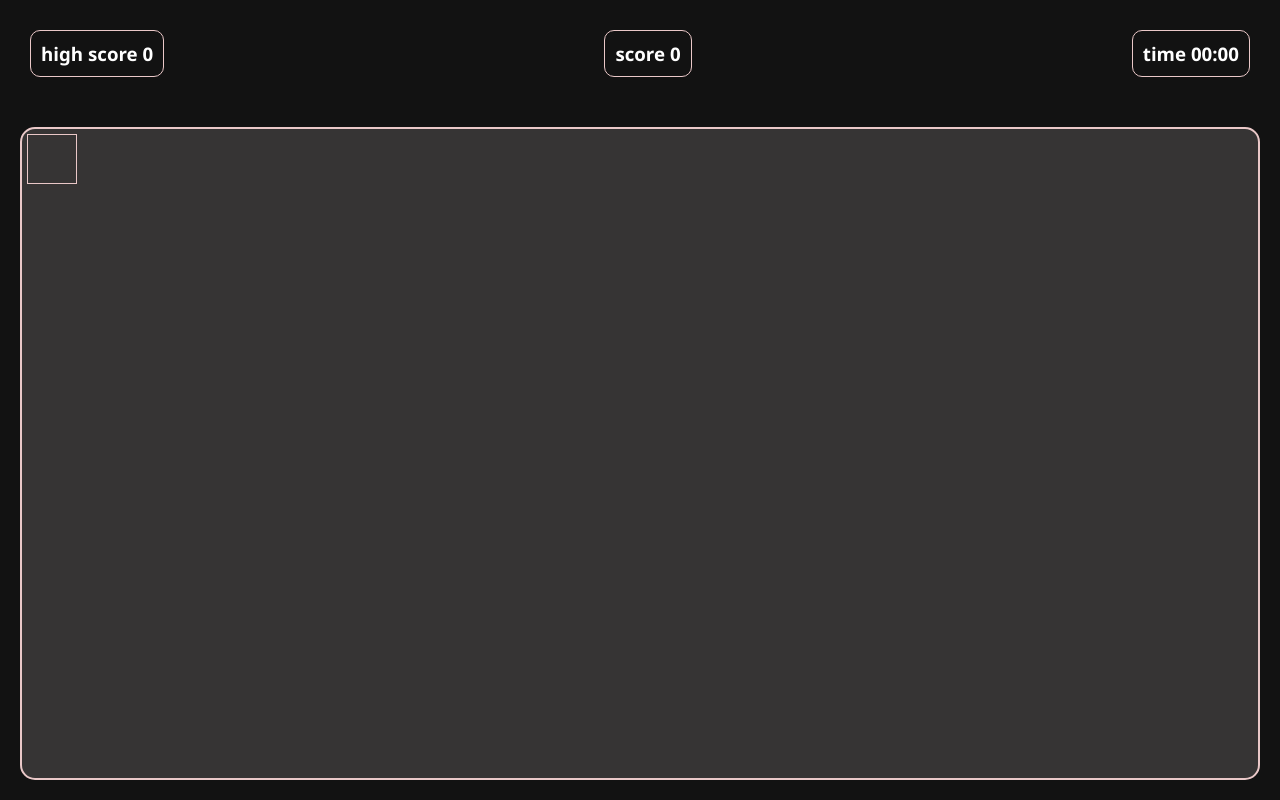
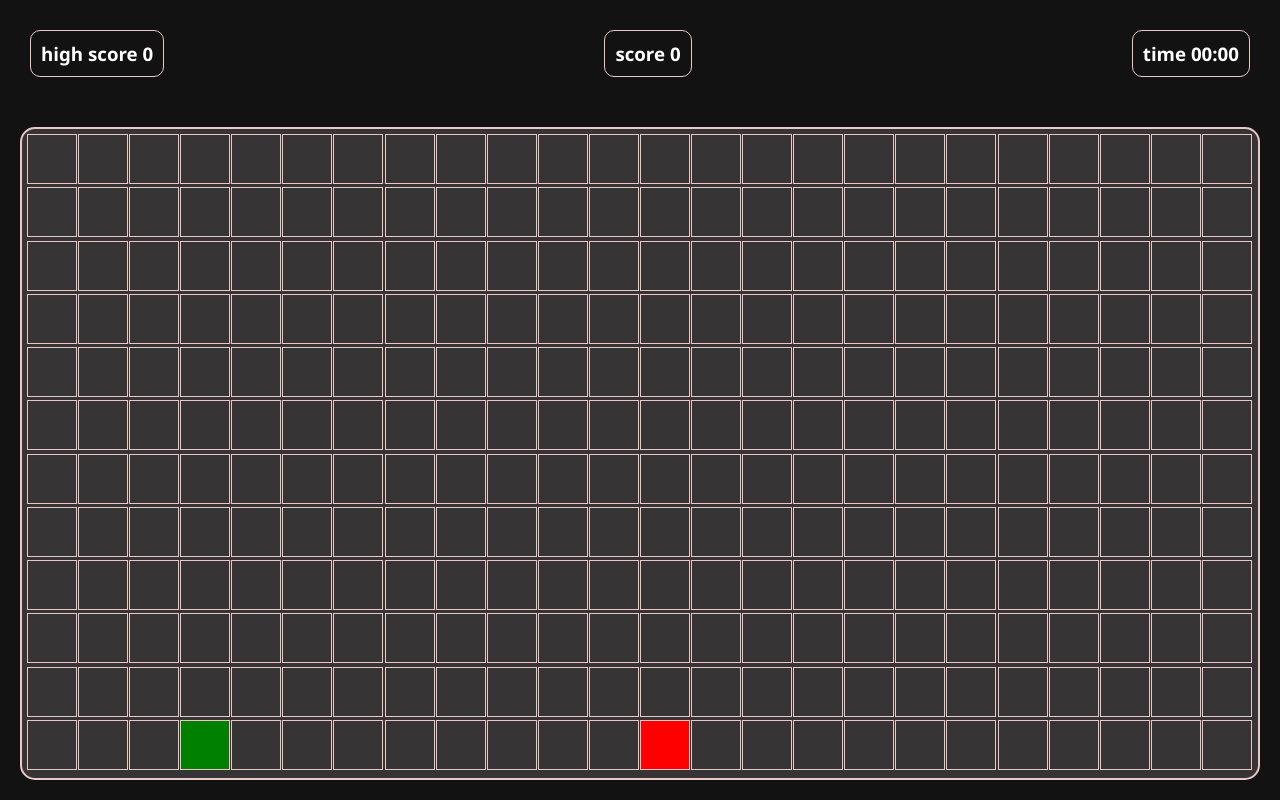
Before and after one commit to aditya-pote-2607/snake-game-, a plain HTML site: page index.html in a window 1280 px wide. Drawn offline with Linux system fonts and the light colour scheme.

Commit message:
Add game logic

```diff
--- a/index.html
+++ b/index.html
@@ -22,9 +22,9 @@
                 </h3>
             </div>
             <div class="game-area">
-                <div class="game-box"></div>
             </div>
         </section>
     </main>
+    <script src="script.js"></script>
 </body>
 </html>
--- a/script.js
+++ b/script.js
@@ -0,0 +1,77 @@
+const gameArea = document.querySelector('.game-area');
+const gameHeight = 50;
+const gameWidth = 50;
+
+const col = Math.floor(gameArea.clientWidth / gameWidth);
+const rows = Math.floor(gameArea.clientHeight / gameHeight);
+let setIntervalID = null;
+
+let food = { x:Math.floor(Math.random() * rows), y: Math.floor(Math.random() * col) };
+const boxes = [];
+const snake = [
+    { x: 1, y: 3 },
+
+];
+let drection = 'DOWN';
+for (let i = 0; i < rows; i++) {
+    for (let j = 0; j < col; j++) {
+        const box = document.createElement('div');
+        box.classList.add('game-box');
+        gameArea.appendChild(box);
+        boxes[`${i}-${j}`] = box;
+    }
+}
+function drawSnake() {
+    // Move snake logic here
+    boxes[`${food.x}-${food.y}`].classList.add('food');
+    let head = null;
+    if (drection === 'DOWN') {
+        head = { x: snake[0].x + 1, y: snake[0].y };
+    } else if (drection === 'UP') {
+        head = { x: snake[0].x - 1, y: snake[0].y };
+    } else if (drection === 'LEFT') {
+        head = { x: snake[0].x, y: snake[0].y - 1 };
+    } else if (drection === 'RIGHT') {
+        head = { x: snake[0].x, y: snake[0].y + 1 };
+    }
+    if (head.x < 0 || head.x >= rows || head.y < 0 || head.y >= col) {
+        alert('Game Over');
+        clearInterval(setIntervalID);
+        return;
+    }
+
+    if(head.x === food.x && head.y === food.y) {
+        boxes[`${food.x}-${food.y}`].classList.remove('food');
+        food ={ x:Math.floor(Math.random() * rows), y: Math.floor(Math.random() * col) };
+        boxes[`${food.x}-${food.y}`].classList.add('food');
+        snake.unshift(head);
+    }
+    snake.forEach(segment => {
+         boxes[`${segment.x}-${segment.y}`].classList.remove('snake');
+    });
+    snake.unshift(head)
+    snake.pop();
+    snake.forEach(segment => {
+        boxes[`${segment.x}-${segment.y}`].classList.add('snake');
+
+    });
+}
+drawSnake();
+
+setIntervalID =setInterval(() => {
+
+    drawSnake();
+}, 400);
+
+document.addEventListener('keydown', (e) => {
+    if (e.key === 'ArrowUp' && drection !== 'DOWN') {
+        drection = 'UP';
+    } else if (e.key === 'ArrowDown' && drection !== 'UP') {
+        drection = 'DOWN';
+    } else if (e.key === 'ArrowLeft' && drection !== 'RIGHT') {
+        drection = 'LEFT';
+    } else if (e.key === 'ArrowRight' && drection !== 'LEFT') {
+        drection = 'RIGHT';
+    }
+}
+);
--- a/style.css
+++ b/style.css
@@ -58,8 +58,8 @@ padding: 30px;
     margin: 20px;
     border-radius: var(--bor-r-medium);
     display: grid;
-    grid-template-columns: repeat(auto-fill, 50px);
-    grid-template-rows: repeat(auto-fill, 50px);
+    grid-template-columns: repeat(auto-fill,minmax(50px, 1fr));
+    grid-template-rows: repeat(auto-fill, minmax(50px, 1fr));
     padding: 5px;
 }
 .game-box{
@@ -67,3 +67,9 @@ padding: 30px;
     width: 50px ;
     border: 1px solid var(--border-color);
 }
+.snake{
+    background-color: green;
+}
+.food{
+    background-color: red;
+}
```
